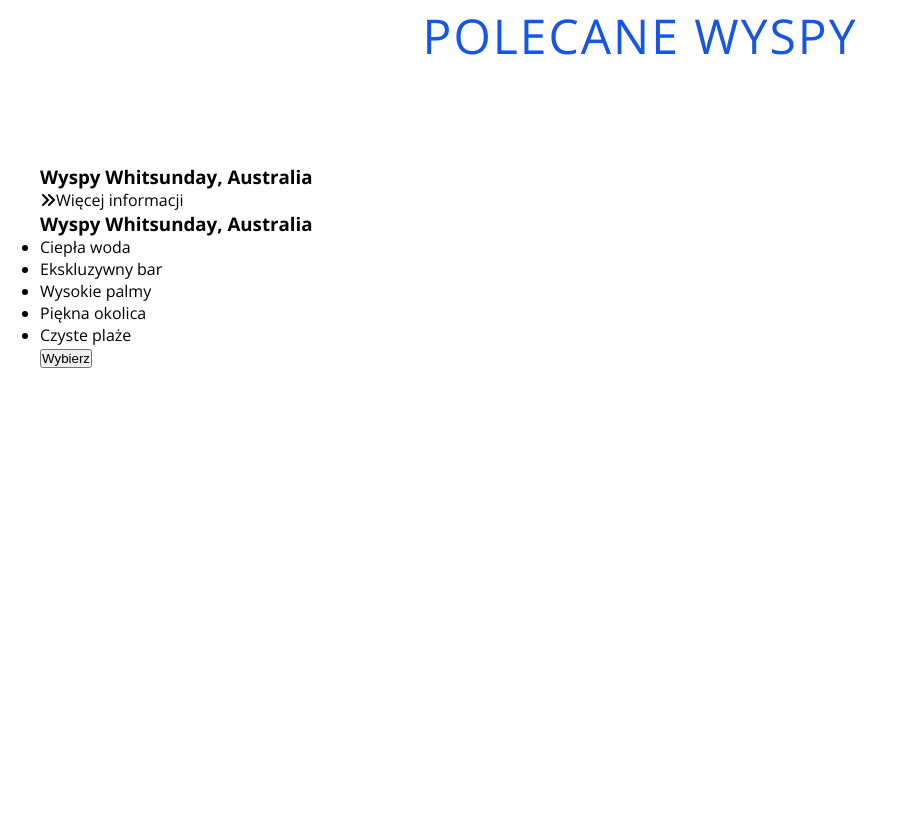
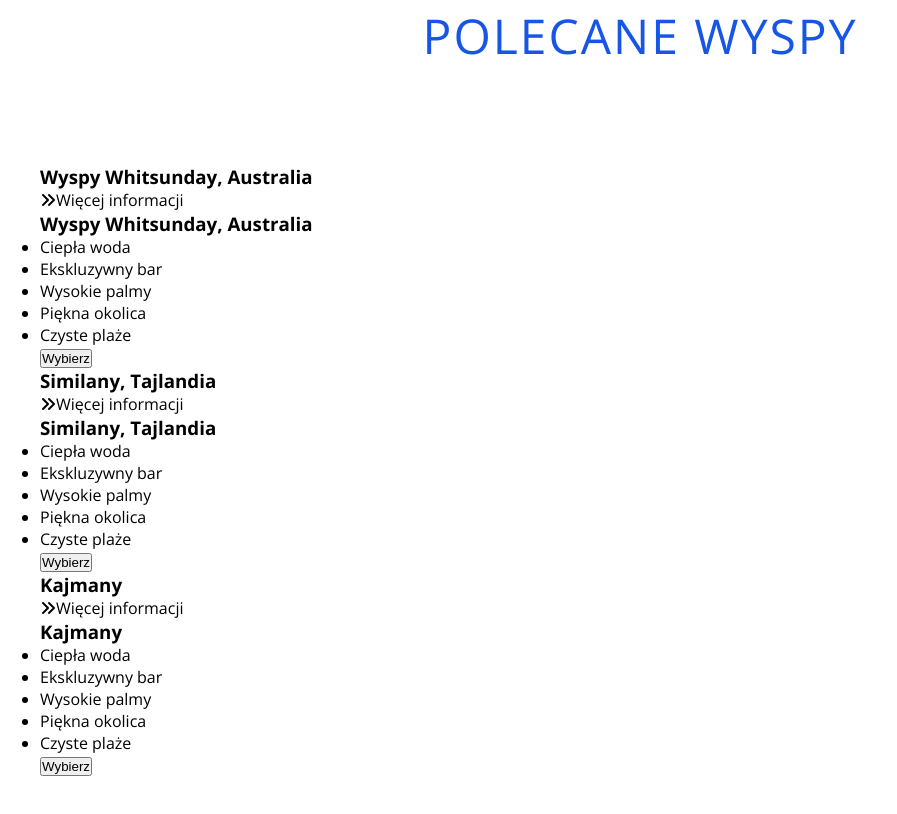
Before and after one commit to WojciechPieczonka/palm-and-beach-haven, a plain HTML site: page index.html in a window 1280 px wide. Shown: the part 3026-3840 px from the top of the page, without its empty margins (0-897 px from the left). Before the commit the page ends 3554 px from the top, so only its background shows below. Drawn offline with nearby package versions, Linux system fonts and the light colour scheme.

Commit message:
html section islands added

```diff
--- a/index.html
+++ b/index.html
@@ -92,6 +92,7 @@
 			<section class="islands section-padding section white-section" id="islands">
 				<div class="wrapper">
 					<h2 class="section-heading">Polecane wyspy</h2>
+
 					<div class="islands__cards">
 						<div class="islands__card" onclick="void(0)">
 							<div class="islands__card-img islands__card-img--first">
@@ -112,6 +113,46 @@
 								<button class="islands__card-info-btn btn-special-animation">Wybierz</button>
 							</div>
 						</div>
+
+						<div class="islands__card" onclick="void(0)">
+							<div class="islands__card-img islands__card-img--second">
+								<h3 class="islands__card-img-title">Similany, Tajlandia</h3>
+								<p class="islands__card-img-info">
+									<i class="fas fa-angle-double-right"></i>Więcej informacji
+								</p>
+							</div>
+							<div class="islands__card-info">
+								<h3 class="islands__card-info-title">Similany, Tajlandia</h3>
+								<ul class="islands__card-info-list">
+									<li class="islands__card-info-list-item">Ciepła woda</li>
+									<li class="islands__card-info-list-item">Ekskluzywny bar</li>
+									<li class="islands__card-info-list-item">Wysokie palmy</li>
+									<li class="islands__card-info-list-item">Piękna okolica</li>
+									<li class="islands__card-info-list-item">Czyste plaże</li>
+								</ul>
+								<button class="islands__card-info-btn btn-special-animation">Wybierz</button>
+							</div>
+						</div>
+
+						<div class="islands__card" onclick="void(0)">
+							<div class="islands__card-img islands__card-img--third">
+								<h3 class="islands__card-img-title">Kajmany</h3>
+								<p class="islands__card-img-info">
+									<i class="fas fa-angle-double-right"></i>Więcej informacji
+								</p>
+							</div>
+							<div class="islands__card-info">
+								<h3 class="islands__card-info-title">Kajmany</h3>
+								<ul class="islands__card-info-list">
+									<li class="islands__card-info-list-item">Ciepła woda</li>
+									<li class="islands__card-info-list-item">Ekskluzywny bar</li>
+									<li class="islands__card-info-list-item">Wysokie palmy</li>
+									<li class="islands__card-info-list-item">Piękna okolica</li>
+									<li class="islands__card-info-list-item">Czyste plaże</li>
+								</ul>
+								<button class="islands__card-info-btn btn-special-animation">Wybierz</button>
+							</div>
+						</div>
 					</div>
 				</div>
 			</section>
```
